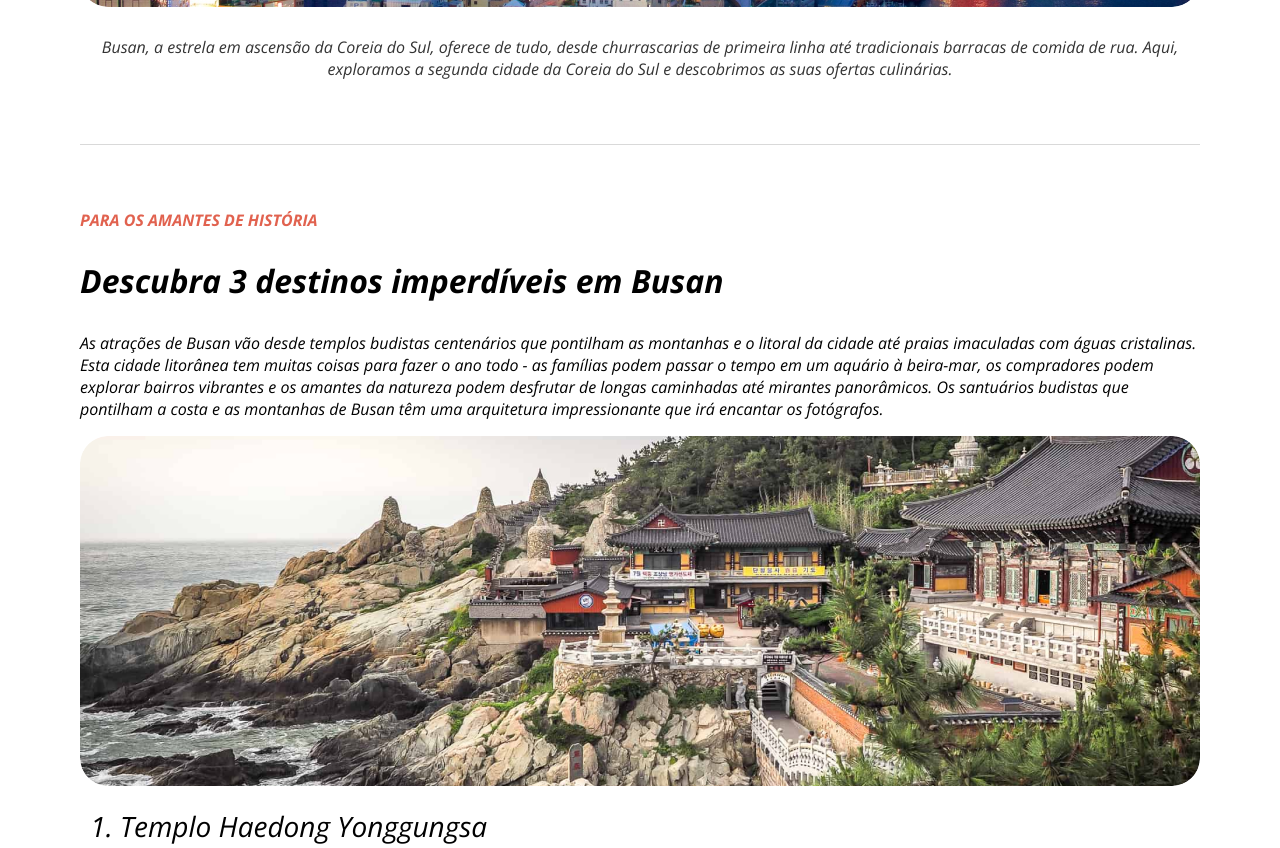
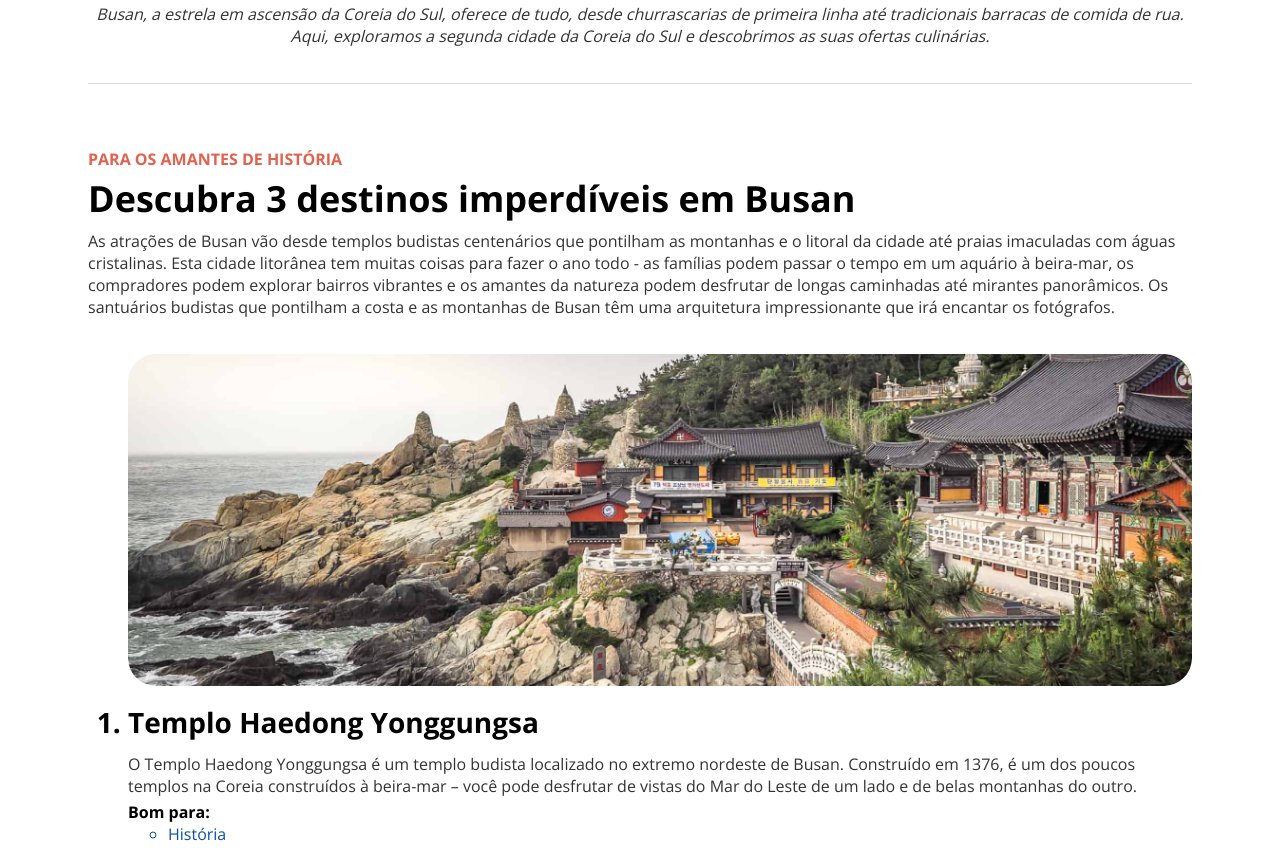
Before and after one commit to seguimaraes/projeto-local-turistico, a plain HTML site: page index.html in a window 1280 px wide. Shown: the part 880-1728 px from the top of the page. Drawn offline with nearby package versions, Linux system fonts and the light colour scheme.

Commit message:
Refiz html e css

```diff
--- a/index.html
+++ b/index.html
@@ -1,4 +1,66 @@
 <!DOCTYPE html>
+<html lang="en">
+<head>
+    <meta charset="UTF-8">
+    <meta name="viewport" content="width=device-width, initial-scale=1.0">
+    <link href="https://fonts.googleapis.com/css2?family=Open+Sans:wght@400;700&display=swap" rel="stylesheet">
+    <title>Local turístico</title>
+
+    <link rel="stylesheet" href="/style.css">
+</head>
+<body>
+    <main>
+        <h2>SUA PRÓXIMA VIAGEM</h2>
+        <h1>Conheça Busan</h1>
+        <img src="/assets/templo1.jpg" alt="foto panoramica de Busan">
+        <p class="subtitle">Busan, a estrela em ascensão da Coreia do Sul, oferece de tudo, desde churrascarias de primeira linha até tradicionais barracas de comida de rua. Aqui, exploramos a segunda cidade da Coreia do Sul e descobrimos as suas ofertas culinárias.</p>
+
+        <div class="divider"></div>
+
+            <div class="container">
+                <h2>PARA OS AMANTES DE HISTÓRIA</h2>
+                <h1>Descubra 3 destinos imperdíveis em Busan</h1>
+                <p>As atrações de Busan vão desde templos budistas centenários que pontilham as montanhas e o litoral da cidade até praias imaculadas com águas cristalinas. Esta cidade litorânea tem muitas coisas para fazer o ano todo - as famílias podem passar o tempo em um aquário à beira-mar, os compradores podem explorar bairros vibrantes e os amantes da natureza podem desfrutar de longas caminhadas até mirantes panorâmicos.
+                    Os santuários budistas que pontilham a costa e as montanhas de Busan têm uma arquitetura impressionante que irá encantar os fotógrafos.</p>
+                    <ol>
+                        <img src="/assets/templo2.png" alt="Templo Haedong Yonggungsa">
+                        <li class="titulo">Templo Haedong Yonggungsa</li>
+                        <p>O Templo Haedong Yonggungsa é um templo budista localizado no extremo nordeste de Busan. Construído em 1376, é um dos poucos templos na Coreia construídos à beira-mar – você pode desfrutar de vistas do Mar do Leste de um lado e de belas montanhas do outro. </p>
+                        <strong>Bom para:</strong>
+                        <ul><li class="history">História</li></ul>
+
+                        <img src="/assets/templo3.png" alt="Templo Beomeo-sa">
+                        <li class="titulo">Templo Beomeo-sa</li>
+                        <p>O Templo Beomeo-sa é um dos maiores santuários da Coreia do Sul. Ele está localizado no alto da borda leste da montanha Geumjeongsa e fica distante da agitação da cidade. O Daeungjeon Hall do templo é um exemplo bem preservado da arquitetura da Dinastia Joseon.</p>
+                        <strong>Bom para:</strong>
+                        <ul><li class="history">História</li></ul>
+
+                        <img src="/assets/templo4.png" alt="Parque Yongdusan">
+                        <li class="titulo">Parque Yongdusan</li>
+                        <p>O Parque Yongdusan, localizado no centro de Busan, abriga alguns dos monumentos mais importantes da cidade. Você pode ver vistas espetaculares do topo da Torre Busan, de 120 metros de altura. O parque tem 2 museus – confira os instrumentos musicais tradicionais no Museum of World Folk Instruments e mais de 80 veleiros coreanos no Exhibition Hall of World Model Boats.</p>
+                        <strong>Bom para:</strong>
+                        <ul>
+                            <li class="couples">Casais</li>
+                            <li class="family">Famílias</li>
+                            <li class="budget">Orçamento</li>
+                        </ul>
+                    </ol>
+
+        <div class="divider"></div>
+
+        <p>As melhores coisas para fazer em Busan mostram a reputação da cidade como um importante porto marítimo na Ásia. Frequentemente vista como a essência da Coreia do Sul, você experimentará uma atmosfera única em termos de diversidade étnica e cultural, já que a cidade recebe um público cosmopolita o ano todo. </p>
+
+        <footer>Feito com <img src="/assets/heart.svg" alt="Coração"> pela Rocketseat</footer>
+
+             </div>
+    </main>
+</body>
+</html>
+
+
+
+
+<!-- <!DOCTYPE html>
 <html lang="en">
 <head>
     <meta charset="UTF-8">
@@ -78,4 +140,4 @@
 
     <footer>Feito com <img src="/assets/heart.svg" alt="coração"> pela Rocketseat</footer>
 </body>
-</html>
+</html> -->
--- a/style.css
+++ b/style.css
@@ -1,4 +1,121 @@
-root {
+:root {
+    margin: 0;
+    padding: 0;
+    --main-font: 'Open Sans', sans-serif;
+}
+
+body {
+    font-family: var(--main-font);
+}
+
+main {
+    margin-top: 88px;
+    margin: 80px;
+}
+
+h2 {
+    color: #E1624F;
+    font-size: 16px;
+    font-style: bold;
+    text-align: left;
+    margin-bottom: 4px;
+    height: 30px;
+}
+
+h1 {
+    color: black;
+    font-size: 36px;
+    font-style: normal;
+    text-align: left;
+    margin-top: 4px;
+    margin-bottom: 20px;
+    height: 49px;
+}
+
+img {
+    width: 100%;
+    height: auto;
+    border-radius: 28px;
+    margin-top: 20px;
+    margin-bottom: 12px;
+}
+
+main p {
+    font-size: 16px;
+    font-weight: 400px;
+    line-height: 22px;
+    text-align: center;
+    color: #333333;
+    margin-top: 12px;
+    margin-bottom: 4px;
+}
+
+.subtitle{
+    font-size: 16px;
+    font-style: italic;
+}
+
+.divider {
+    width: 100%;
+    height: 1px;
+    margin: 36px 0;
+    background-color: #d9d9d9;
+    margin-bottom: 64px;
+  }
+
+.container h2 {
+    height: 22px;
+    margin-bottom: 2px;
+    font-style: normal;
+}
+
+.container h1 {
+    height: 44px;
+    margin-bottom: 8px;
+    font-style: normal;
+}
+
+.container p {
+    color: #333333;
+    text-align: left;
+    font-style: normal;
+    font-size: 16px;
+}
+
+
+.titulo {
+    font-size: 28px;
+    text-align: top left;
+    font-weight: bold
+}
+
+.history {
+    color: #0C51A7;
+}
+
+.couples {
+    color: #591B98;
+}
+
+.family {
+    color: #E5245E;
+}
+
+.budget {
+    color: #E95E10;
+}
+
+footer {
+    text-align: center;
+    padding-bottom: 48px;
+}
+
+footer img {
+    vertical-align: middle;
+    width: 16px;
+    height: 16px;
+}
+/* root {
     margin: 0;
     padding: 0;
     box-sizing: border-box;
@@ -119,4 +236,4 @@ color: #591B98;
 footer {
     text-align: center;
     margin: 65px 0 48px;
-  }
+  } */
```
